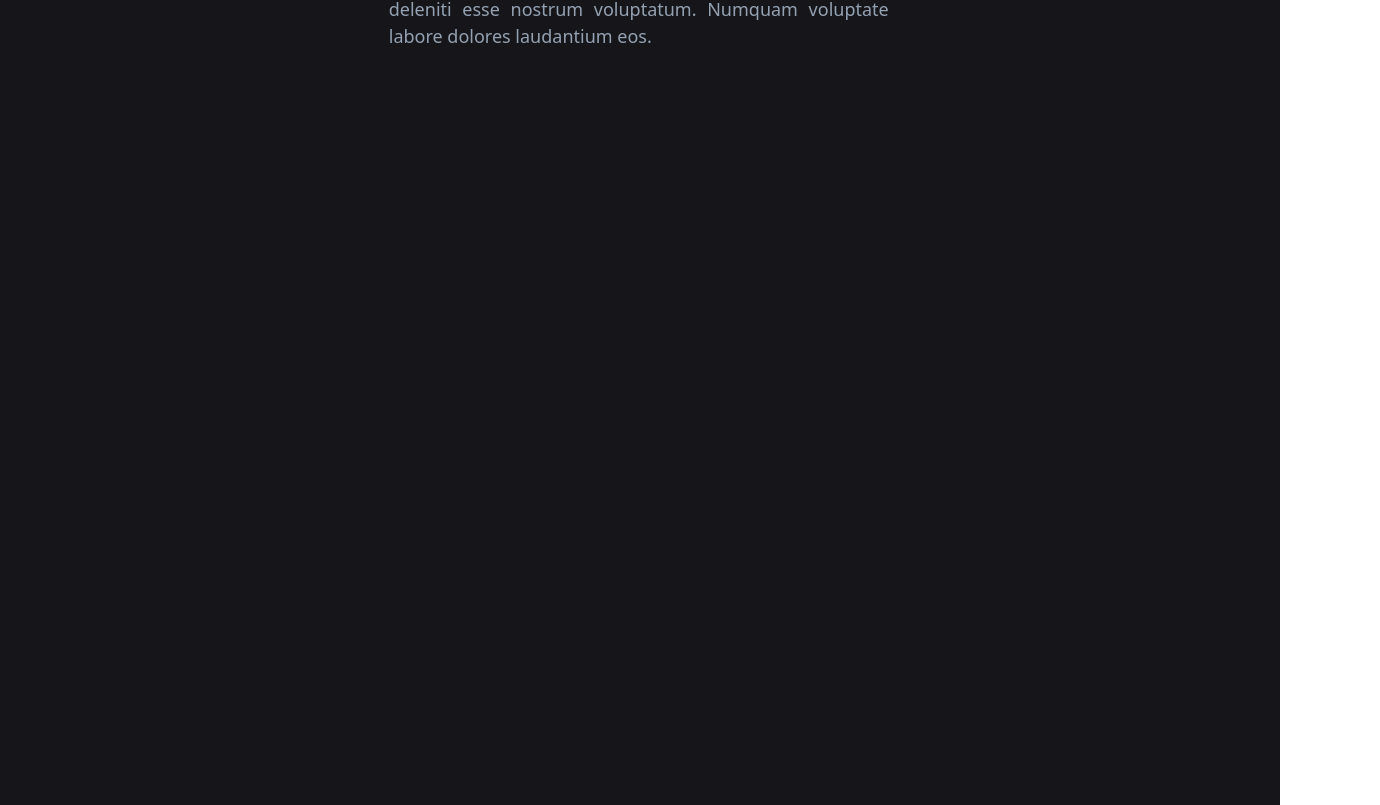
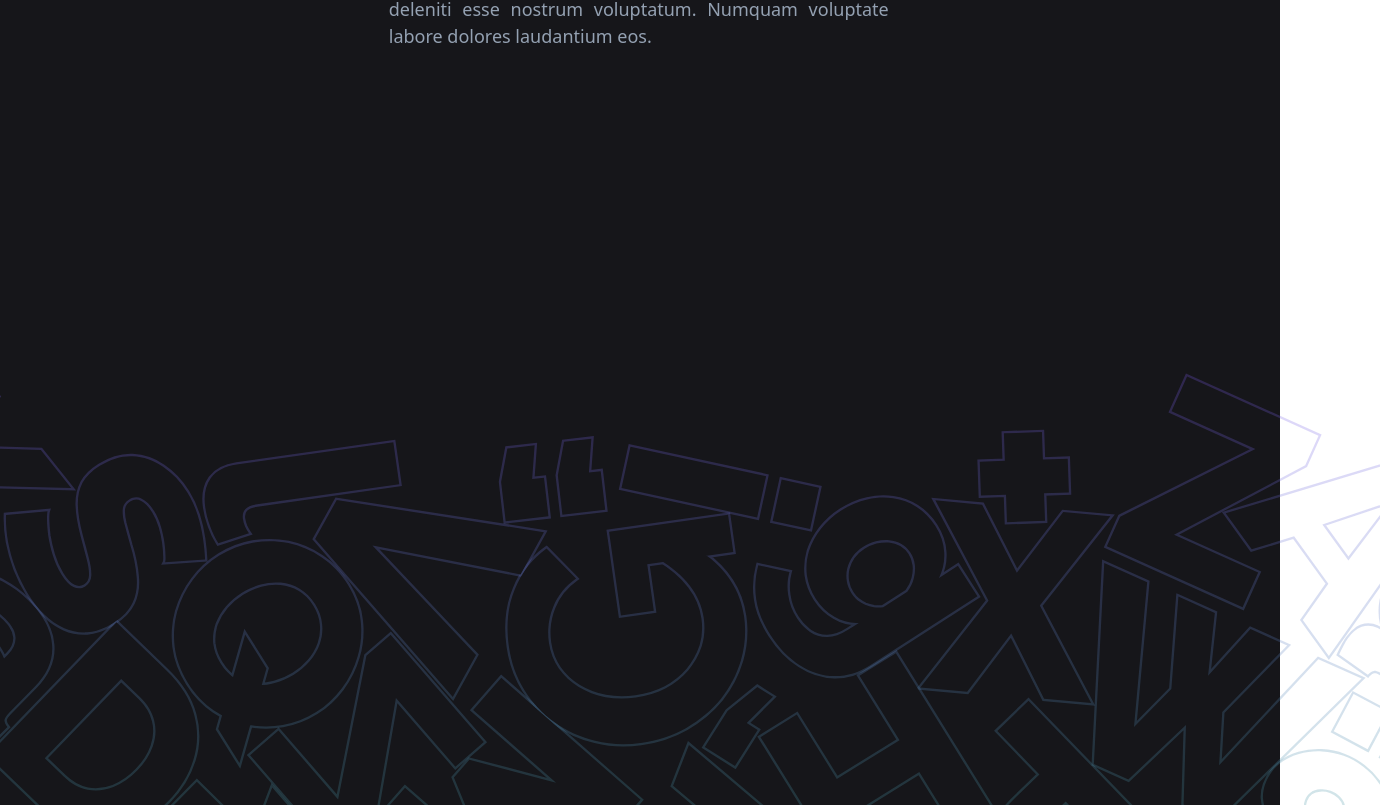
Before and after one commit to RAFiasyam/porto, a React (Create React App) app: page / in a window 1280 px wide. Shown: the part 2675-3480 px from the top of the page, 1380 px wide, since content can reach past the window. Built offline with nearby package versions, Linux system fonts and the light colour scheme.

Commit message:
not fixed yet

```diff
--- a/src/App.jsx
+++ b/src/App.jsx
@@ -3,12 +3,12 @@ import { Co2 } from "./components/co2";
 import { Co3 } from "./components/co3";
 import { Co4 } from "./components/co4";
 import { Co5 } from "./components/co5";
-
+import { ReactComponent as Logo } from './components/svg/dec.svg';
 
 
 export default function App() {
   return (
-    <div className="bg-[#16161A] h-[600vh] flex flex-col gap-[90px] text-white items-center content-center p-[20px] ">
+    <div className="bg-[#16161A] h-[550vh] flex flex-col gap-[90px] text-white items-center content-center p-[20px] overflow-x-none">
       <section className="flex flex-col">
         <section className=" flex flex-row gap-5 text-[22px]">
           <a href="https://mail.google.com/mail/u/0/#inbox?compose=CllgCHrgmQMpVQZPGZgxcNzCZgbBnbTNrFSfGHpsRDHxkxtfbCFSMsGDcPThbnrQgxrRPrRWSRL"
@@ -58,6 +58,24 @@ export default function App() {
           </section>
         </section>
       </section>
+      <section className="overflow-y-none">
+        <section className="absolute left-[480px] top-[540vh] flex flex-row gap-5 text-[22px]">
+          <a href="https://mail.google.com/mail/u/0/#inbox?compose=CllgCHrgmQMpVQZPGZgxcNzCZgbBnbTNrFSfGHpsRDHxkxtfbCFSMsGDcPThbnrQgxrRPrRWSRL"
+            className="text-white opacity-25 hover:opacity-100">
+            Email
+          </a>
+          <a href="https://www.linkedin.com/in/rafi-asyam-a5bb98289/" className="text-white opacity-25 hover:opacity-100">
+            Linkedin
+          </a>
+          <a href="https://github.com/RAFiasyam" className="text-white opacity-25 hover:opacity-100">
+            Github
+          </a>
+          <a href="https://www.instagram.com/rafiasyam__/" className="text-white opacity-25 hover:opacity-100">
+            Instagram
+          </a>
+        </section>
+        <Logo className="relative left-[0px] w-[185vh] bottom-[-115px]" />
+      </section>
     </div>
   )
 }
```
Also changed, not shown: src/components/svg/dec.svg (added).
